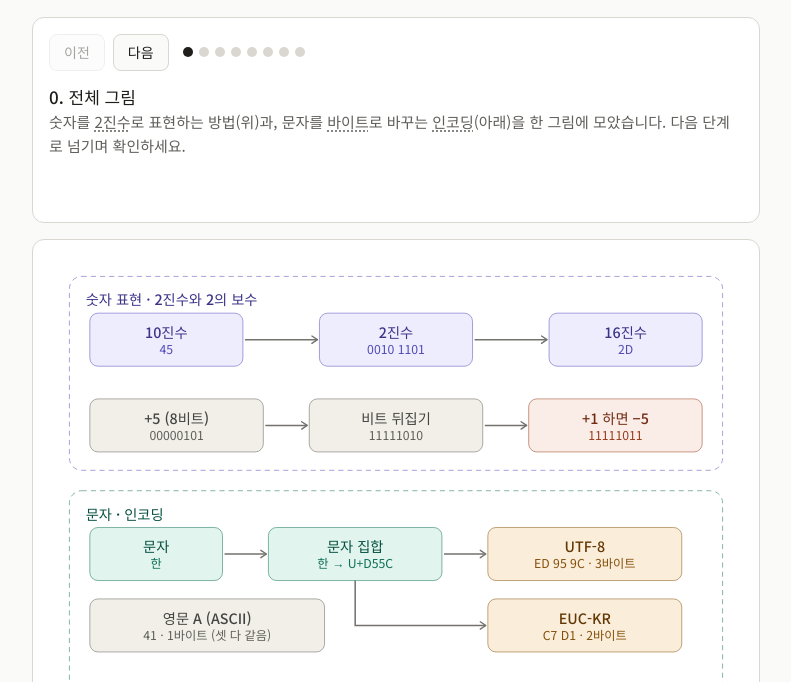
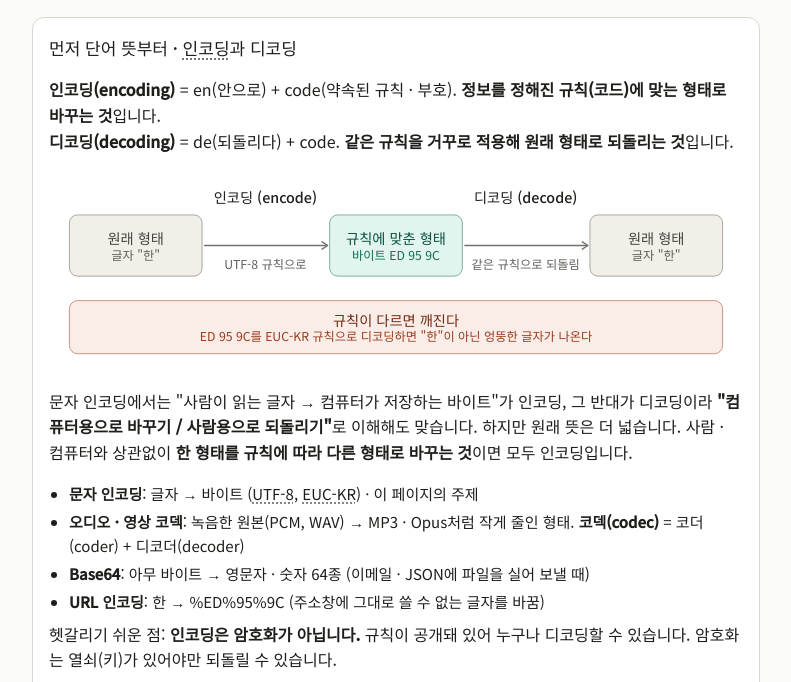
Before and after one commit to jungky4132/dev-study, a plain HTML site: page stage1/data-encoding.html in a window 1280 px wide. Shown: the part 118-800 px from the top of the page, without its empty margins (244-1035 px from the left). Drawn offline with Linux system fonts and the light colour scheme.

Commit message:
Add files via upload

```diff
--- a/stage1/data-encoding.html
+++ b/stage1/data-encoding.html
@@ -46,6 +46,29 @@ footer{font-size:13px;color:var(--muted);margin-top:24px} a{color:var(--pu-s)}
 <main>
 <h1>데이터와 문자 인코딩 한 장 그림</h1>
 <p class="sub">컴퓨터가 숫자를 0과 1로 나타내는 방법(음수 포함)과 글자를 바이트로 저장하는 규칙, 그리고 한글이 깨지는 이유 · STAGE 1 컴퓨터 시스템</p>
+<div class="panel">
+<p class="ptitle">먼저 단어 뜻부터 · 인코딩과 디코딩</p>
+<p class="pdesc"><b>인코딩(encoding)</b> = en(안으로) + code(약속된 규칙 · 부호). <b>정보를 정해진 규칙(코드)에 맞는 형태로 바꾸는 것</b>입니다.<br>
+<b>디코딩(decoding)</b> = de(되돌리다) + code. <b>같은 규칙을 거꾸로 적용해 원래 형태로 되돌리는 것</b>입니다.</p>
+<svg width="100%" viewBox="0 0 680 196" role="img"><title>인코딩과 디코딩</title><desc>글자 한을 UTF-8 규칙으로 인코딩하면 바이트 ED 95 9C가 되고, 같은 규칙으로 디코딩하면 다시 한이 된다. 다른 규칙으로 디코딩하면 글자가 깨진다.</desc><g class="c-gray" id="ep_a"><rect x="20" y="44" width="130" height="60" rx="8" stroke-width="0.5"/><text class="th" x="85" y="66" text-anchor="middle" dominant-baseline="central">원래 형태</text><text class="ts" x="85" y="83" text-anchor="middle" dominant-baseline="central">글자 &quot;한&quot;</text></g>
+<g class="c-teal" id="ep_b"><rect x="275" y="44" width="130" height="60" rx="8" stroke-width="0.5"/><text class="th" x="340" y="66" text-anchor="middle" dominant-baseline="central">규칙에 맞춘 형태</text><text class="ts" x="340" y="83" text-anchor="middle" dominant-baseline="central">바이트 ED 95 9C</text></g>
+<g class="c-gray" id="ep_c"><rect x="530" y="44" width="130" height="60" rx="8" stroke-width="0.5"/><text class="th" x="595" y="66" text-anchor="middle" dominant-baseline="central">원래 형태</text><text class="ts" x="595" y="83" text-anchor="middle" dominant-baseline="central">글자 &quot;한&quot;</text></g>
+<g class="" id="ep_t1"><text class="th" x="212" y="26" text-anchor="middle" dominant-baseline="central">인코딩 (encode)</text></g>
+<line class="arr" id="ep_l1" x1="152" y1="74" x2="273" y2="74" marker-end="url(#arrow)"/>
+<g class="" id="ep_s1"><text class="ts" x="212" y="92" text-anchor="middle" dominant-baseline="central">UTF-8 규칙으로</text></g>
+<g class="" id="ep_t2"><text class="th" x="467" y="26" text-anchor="middle" dominant-baseline="central">디코딩 (decode)</text></g>
+<line class="arr" id="ep_l2" x1="407" y1="74" x2="528" y2="74" marker-end="url(#arrow)"/>
+<g class="" id="ep_s2"><text class="ts" x="467" y="92" text-anchor="middle" dominant-baseline="central">같은 규칙으로 되돌림</text></g>
+<g class="c-coral" id="ep_w"><rect x="20" y="128" width="640" height="52" rx="8" stroke-width="0.5"/><text class="th" x="340" y="146" text-anchor="middle" dominant-baseline="central">규칙이 다르면 깨진다</text><text class="ts" x="340" y="163" text-anchor="middle" dominant-baseline="central">ED 95 9C를 EUC-KR 규칙으로 디코딩하면 &quot;한&quot;이 아닌 엉뚱한 글자가 나온다</text></g></svg>
+<p class="pdesc" style="margin-top:12px">문자 인코딩에서는 "사람이 읽는 글자 → 컴퓨터가 저장하는 바이트"가 인코딩, 그 반대가 디코딩이라 <b>"컴퓨터용으로 바꾸기 / 사람용으로 되돌리기"</b>로 이해해도 맞습니다. 하지만 원래 뜻은 더 넓습니다. 사람 · 컴퓨터와 상관없이 <b>한 형태를 규칙에 따라 다른 형태로 바꾸는 것</b>이면 모두 인코딩입니다.</p>
+<ul class="sum" style="margin-top:0">
+<li style="margin:4px 0"><b>문자 인코딩</b>: 글자 → 바이트 (UTF-8, EUC-KR) · 이 페이지의 주제</li>
+<li style="margin:4px 0"><b>오디오 · 영상 코덱</b>: 녹음한 원본(PCM, WAV) → MP3 · Opus처럼 작게 줄인 형태. <b>코덱(codec)</b> = 코더(coder) + 디코더(decoder)</li>
+<li style="margin:4px 0"><b>Base64</b>: 아무 바이트 → 영문자 · 숫자 64종 (이메일 · JSON에 파일을 실어 보낼 때)</li>
+<li style="margin:4px 0"><b>URL 인코딩</b>: 한 → %ED%95%9C (주소창에 그대로 쓸 수 없는 글자를 바꿈)</li>
+</ul>
+<p class="pdesc" style="margin-top:8px">헷갈리기 쉬운 점: <b>인코딩은 암호화가 아닙니다.</b> 규칙이 공개돼 있어 누구나 디코딩할 수 있습니다. 암호화는 열쇠(키)가 있어야만 되돌릴 수 있습니다.</p>
+</div>
 
 <div class="panel">
   <div class="ctrl">
```
